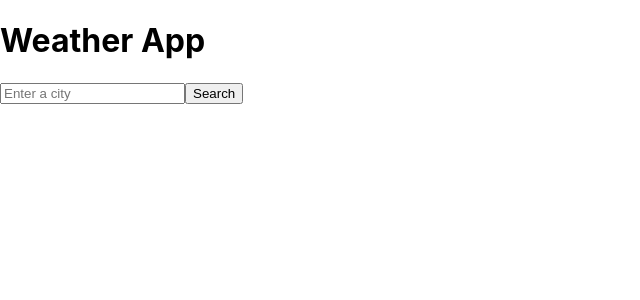
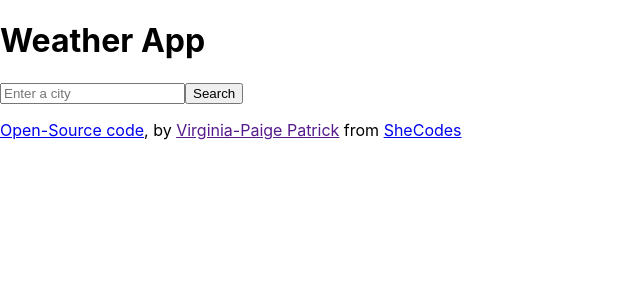
Before and after one commit to VPaigePat/weather-react-app, a React (Create React App) app: page / in a window 1280 px wide. Shown: the top 300 px of the page, without its empty margins (0-640 px from the left). Built offline with nearby package versions, Linux system fonts and the light colour scheme.

Commit message:
Added open-source line

```diff
--- a/src/index.js
+++ b/src/index.js
@@ -1,7 +1,6 @@
 import React from 'react';
 import ReactDOM from 'react-dom/client';
 import './index.css';
-import App from './App';
 import Weather from './weather';
 import reportWebVitals from './reportWebVitals';
 
@@ -10,6 +9,9 @@ root.render(
   <React.StrictMode>
     <h1>Weather App</h1>
     <Weather />
+    <div>
+      <p><a href="#">Open-Source code</a>, by <a href="">Virginia-Paige Patrick</a> from <a href='https://www.shecodes.io/'target='_blank'>SheCodes</a></p>
+    </div>
   </React.StrictMode>
 );
 
```
